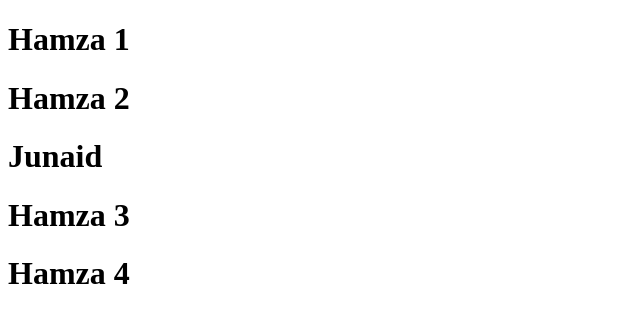
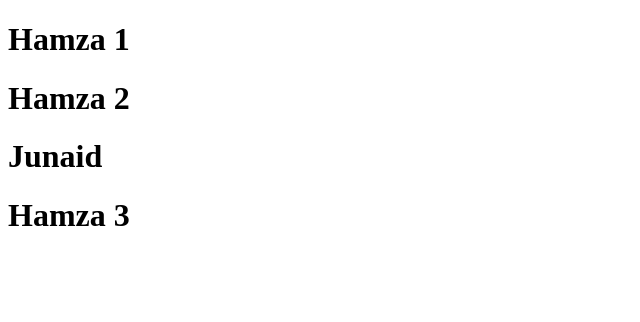
Before and after one commit to hamzaalamlinux/test1, a plain HTML site: page index.html in a window 1280 px wide. Shown: the whole page, without its empty margins (0-640 px from the left). Drawn offline with Linux system fonts and the light colour scheme.

Commit message:
Revert "chnages in indexhtml"
This reverts commit dbdd8d03169901fd7aa433ad135d9a347fcf3348.

```diff
--- a/index.html
+++ b/index.html
@@ -10,6 +10,5 @@
     <h1>Hamza 2</h1>
     <h1>Junaid</h1>
     <h1>Hamza 3</h1>
-    <h1>Hamza 4</h1>
 </body>
 </html>
```
